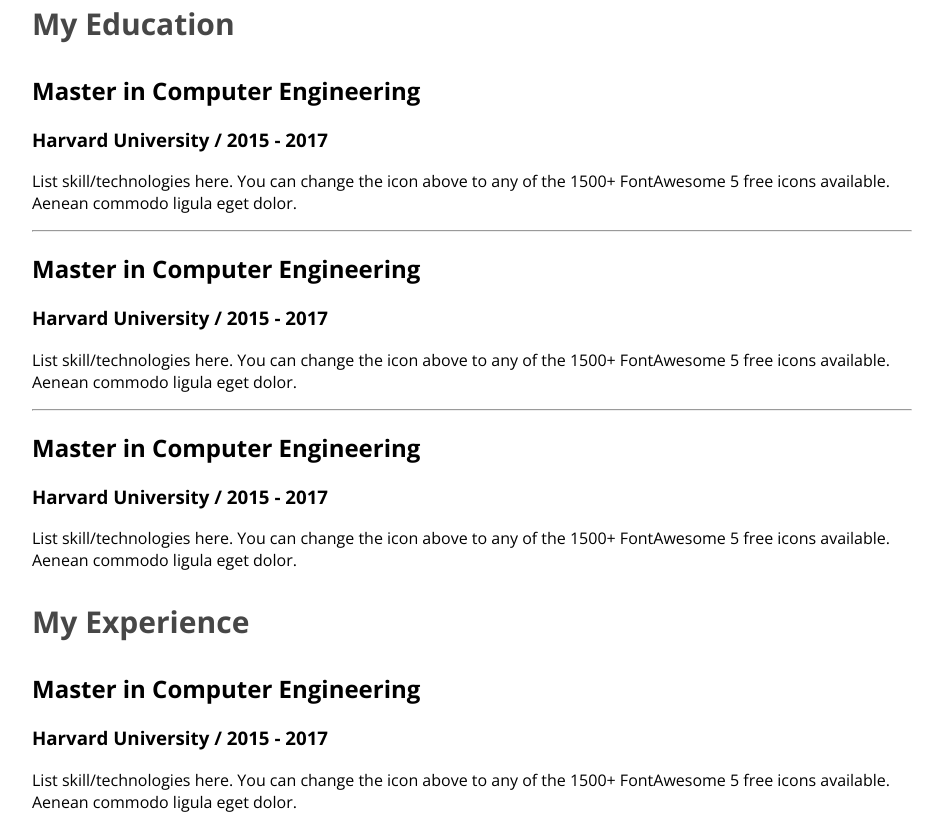
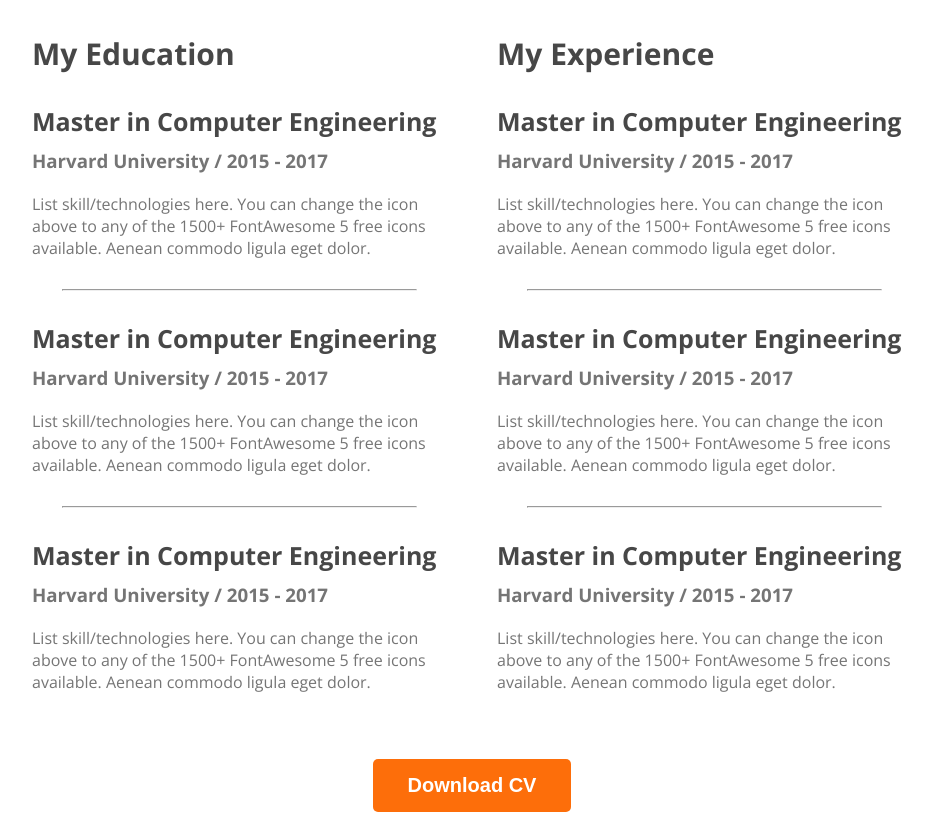
Before and after one commit to ShadatKibria/webdeveloper-portfolio, a plain HTML site: page index.html in a window 1280 px wide. Shown: the part 2530-3346 px from the top of the page, without its empty margins (168-1111 px from the left). Drawn offline with nearby package versions, Linux system fonts and the light colour scheme.

Commit message:
finished resume section

```diff
--- a/index.html
+++ b/index.html
@@ -105,7 +105,7 @@
         <section>
             <h3 class="section-title">A Summary of My Resume</h3>
 
-            <div class="resume-containers">
+            <div class="resume-container">
 
                 <!-- .resume-column*2>h3.resume-column-title -->
                 <div class="resume-column">
@@ -170,6 +170,10 @@
 
             </div>
 
+            <div class="download-cv">
+                <button class="button-primary">Download CV</button>
+            </div>
+
         </section>
 
     </main>
--- a/styles/portfolio.css
+++ b/styles/portfolio.css
@@ -47,7 +47,7 @@ nav {
     font-weight: 800;
 }
 
-nav > ul {
+nav>ul {
     display: flex;
     align-items: center;
 }
@@ -107,7 +107,8 @@ nav a {
 
 main {
     max-width: 1140px;
-    margin: 0 auto; /*Zero as in there is top-bottom margin needed between the banner/header and the section*/
+    margin: 0 auto;
+    /*Zero as in there is top-bottom margin needed between the banner/header and the section*/
 }
 
 main section {
@@ -157,8 +158,39 @@ main section {
 
 /* Resume Section styles */
 
+.resume-container {
+    display: flex;
+    gap: 50px;
+}
+
 .resume-column-title {
     color: #474747;
     font-size: 30px;
     font-weight: 700;
 }
+
+.resume-item-title {
+    color: #474747;
+    font-size: 25px;
+    font-weight: 700;
+    margin-bottom: 10px;
+}
+
+.resume-item-institute {
+    margin-bottom: 20px;
+    margin-top: 0px;
+}
+
+.resume-item-institute,
+.resume-item-description {
+    color: #757575;
+}
+
+.resume-container hr {
+    margin: 30px;
+}
+
+.download-cv {
+    text-align: center;
+    margin-top: 50px;
+}
```
